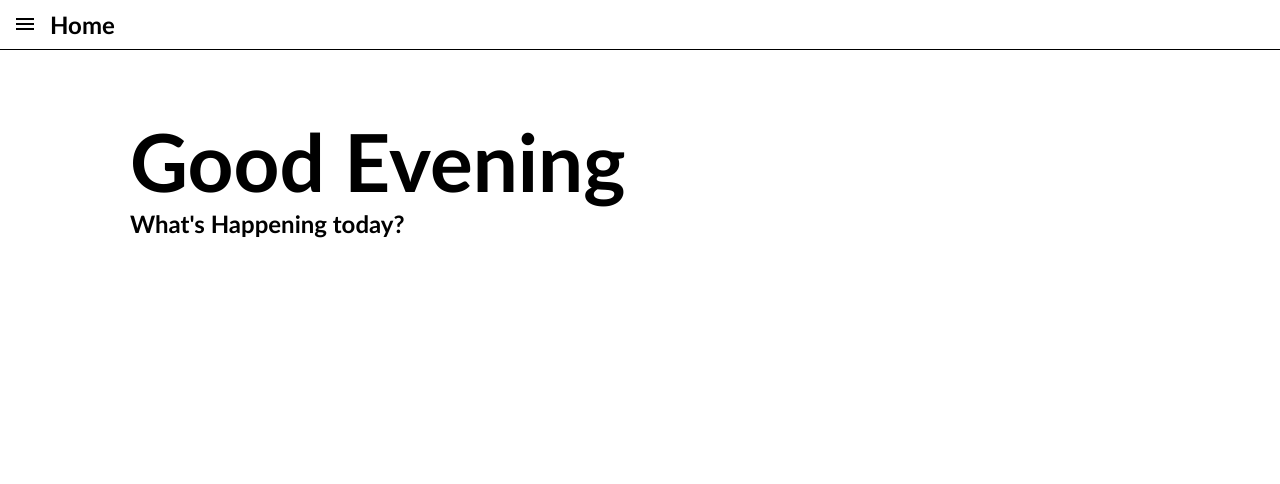
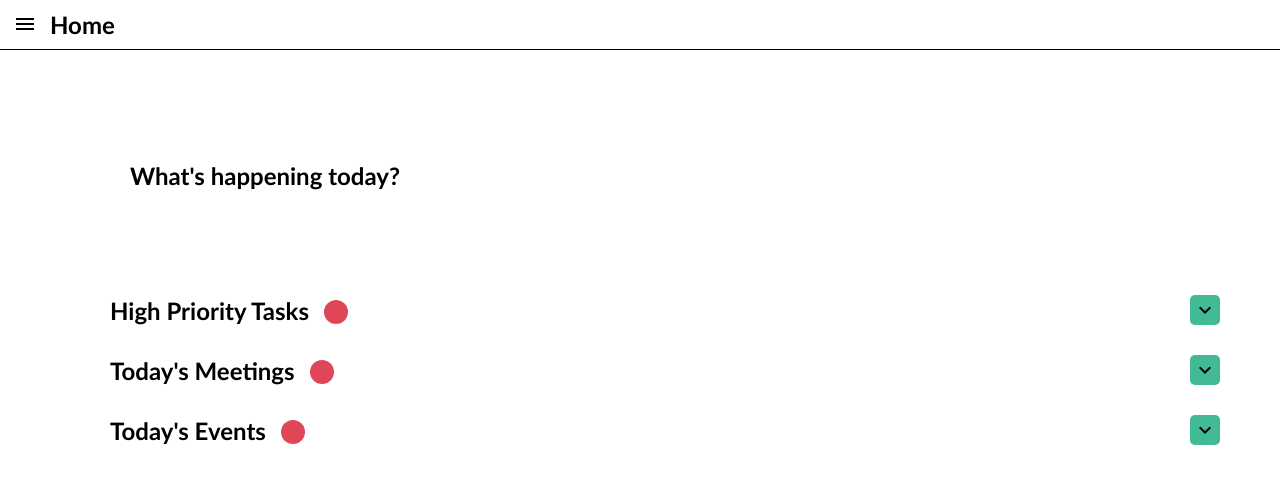
Before and after one commit to EM-CodeReever/Pollorino, an Electron app: page src/Home/home.html in a window 1280 px wide. Drawn offline with nearby package versions, Linux system fonts and the light colour scheme; no server answers.

Commit message:
Added markup for dashboard

```diff
--- a/src/Home/home.html
+++ b/src/Home/home.html
@@ -42,11 +42,44 @@
                 </div></span>
               </div>
 
-          <div class="content">
-              <div class="greeting">
-                  <h1>Good Evening</h1>
-                  <p>What's Happening today?</p>
-              </div>
+            <div class="content">
+                <div class="greeting">
+                    <h1 id="greeting-text"></h1>
+                    <p>What's happening today?</p>
+                </div>
+                <div class="dashboard">
+
+                    <div class="dashboard-tasks">
+                        <div class="dashboard-task-header">
+                            <h2>High Priority Tasks <div class="item-number"></div></h2>
+                            <span class="btnDropdown"><i class="material-icons">expand_more</i></span>
+                        </div>
+                        <div class="dashboard-task-body">
+
+                        </div>
+                    </div>
+
+                    <div class="dashboard-meetings">
+                        <div class="dashboard-meeting-header">
+                            <h2>Today's Meetings <div class="item-number"></div></h2>
+                            <span class="btnDropdown"><i class="material-icons">expand_more</i></span>
+                        </div>
+                        <div class="dashboard-meeting-body">
+
+                        </div>
+                    </div>
+
+                    <div class="dashboard-events">
+                        <div class="dashboard-event-header">
+                            <h2>Today's Events <div class="item-number"></div></h2>
+                            <span class="btnDropdown"><i class="material-icons">expand_more</i></span>
+                        </div>
+                        <div class="dashboard-event-body">
+
+                        </div>
+                    </div>
+
+                </div>
             </div>
     <script src="../control.js"></script>
     <script src="home.js"></script>
```
